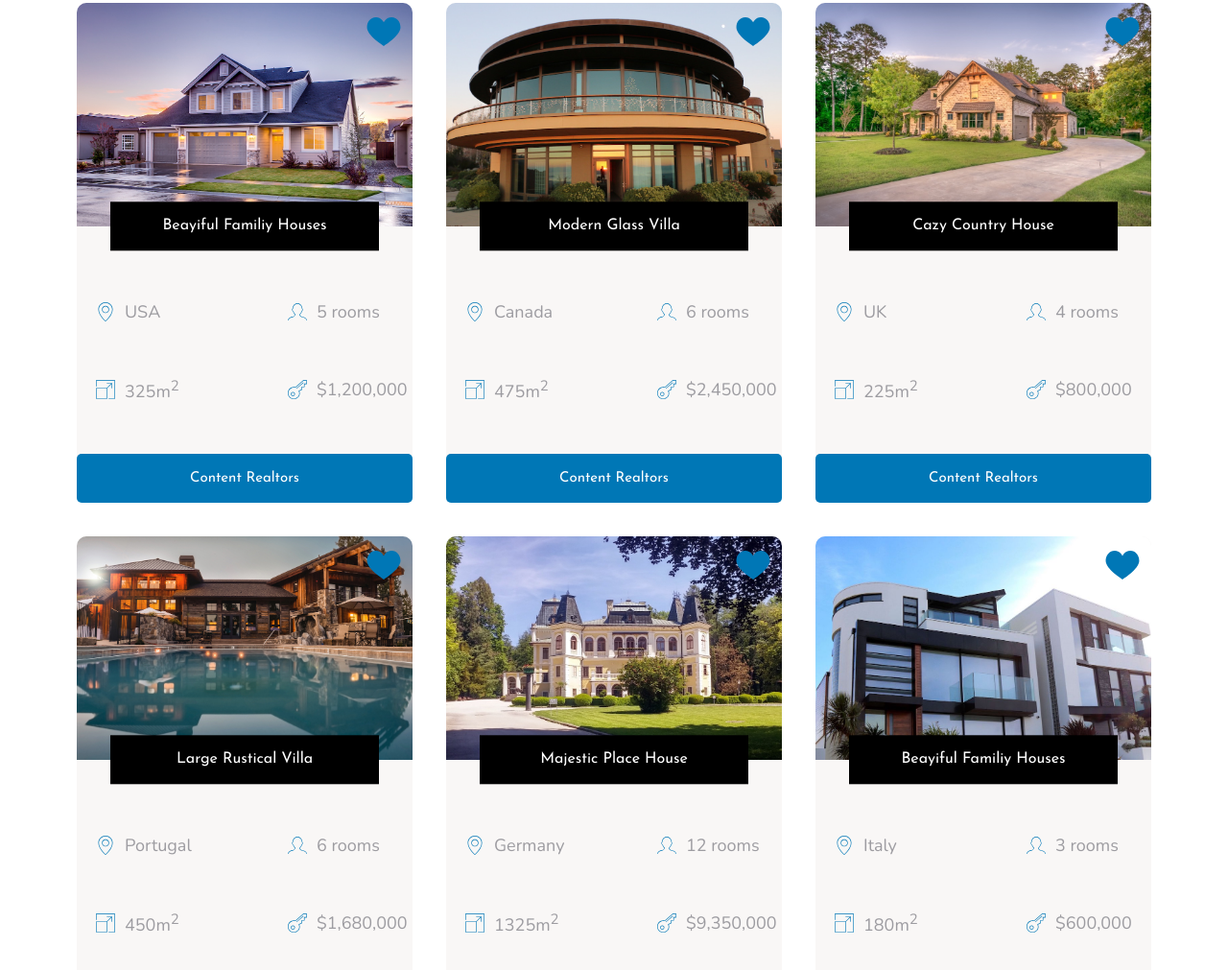
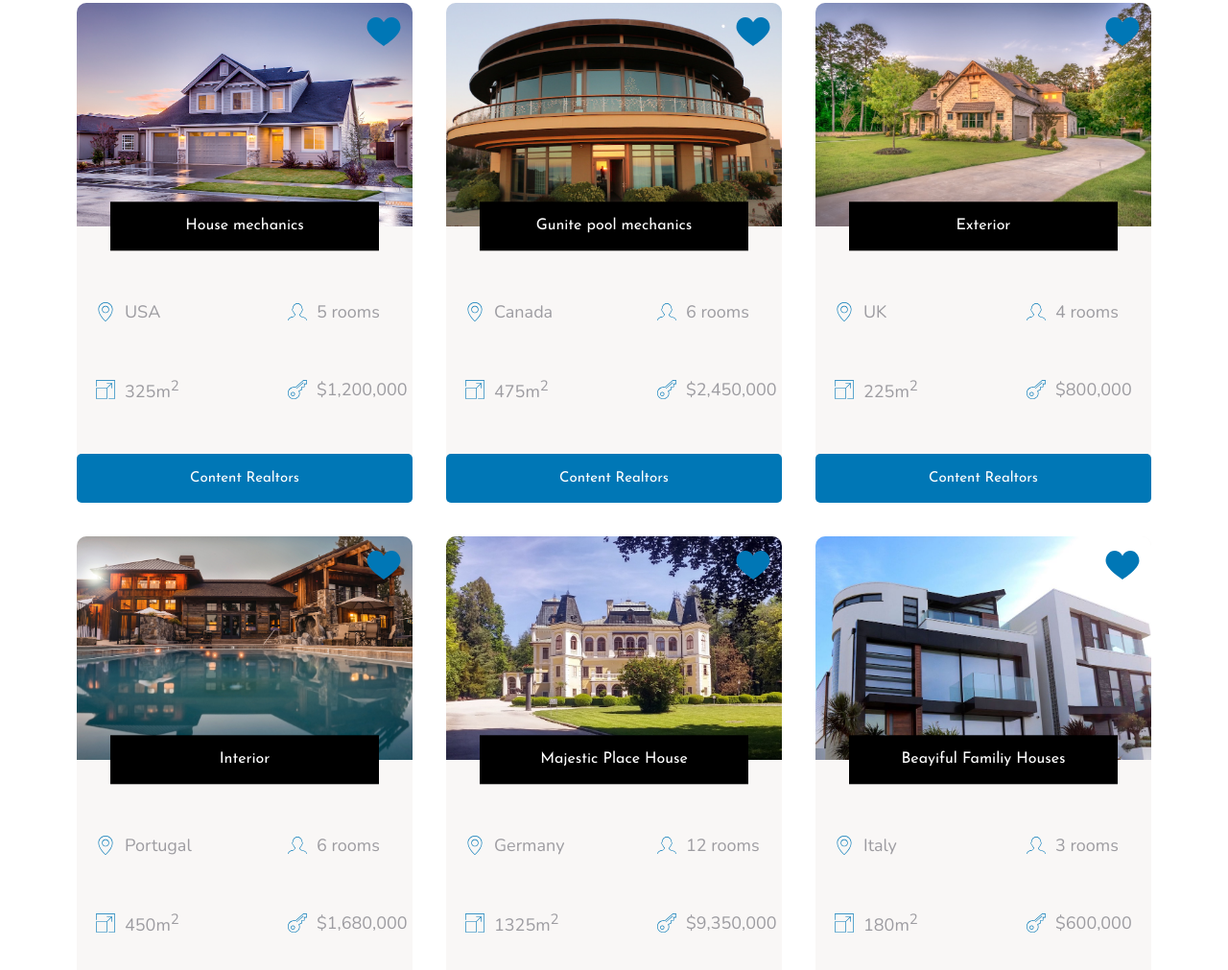
Before and after one commit to mkaouer/FraminghamLn, a website: page index.html in a window 1280 px wide. Shown: the part 1965-2976 px from the top of the page at 96% size. Drawn offline with nearby package versions, Linux system fonts and the light colour scheme; a web font is replaced by a local one.

Commit message:
Update index.html

```diff
--- a/index.html
+++ b/index.html
@@ -127,7 +127,7 @@
         <svg class="home__like">
           <use xlink:href="img/sprite.svg#icon-heart-full"></use>
         </svg>
-        <h5 class="home__name">Beayiful Familiy Houses</h5>
+        <h5 class="home__name">House mechanics</h5>
 
         <div class="home__location">
           <svg>
@@ -163,7 +163,7 @@
         <svg class="home__like">
           <use xlink:href="img/sprite.svg#icon-heart-full"></use>
         </svg>
-        <h5 class="home__name">Modern Glass Villa</h5>
+        <h5 class="home__name">Gunite pool mechanics</h5>
 
         <div class="home__location">
           <svg>
@@ -199,7 +199,7 @@
         <svg class="home__like">
           <use xlink:href="img/sprite.svg#icon-heart-full"></use>
         </svg>
-        <h5 class="home__name">Cazy Country House</h5>
+        <h5 class="home__name">Exterior</h5>
 
         <div class="home__location">
           <svg>
@@ -235,7 +235,7 @@
         <svg class="home__like">
           <use xlink:href="img/sprite.svg#icon-heart-full"></use>
         </svg>
-        <h5 class="home__name">Large Rustical Villa</h5>
+        <h5 class="home__name">Interior</h5>
 
         <div class="home__location">
           <svg>
```
